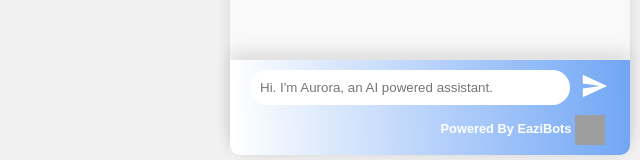
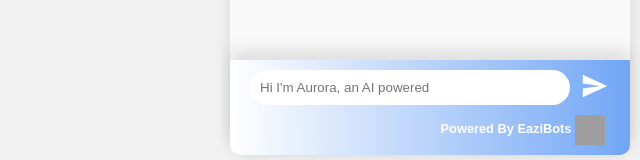
Before and after one commit to bsolomon103/royalmews, a React (Create React App) app: page / in a window 1280 px wide. Both pictures are taken after a click on the button 1230 px from the left and 740 px from the top of the page. Shown: the part 525-685 px from the top of the page, without its empty margins (640-1280 px from the left). Built offline with nearby package versions, Linux system fonts and the light colour scheme; grey boxes are pictures that could not be loaded.

Commit message:
animation fix

```diff
--- a/package.json
+++ b/package.json
@@ -24,6 +24,7 @@
     "react-router-dom": "^6.13.0",
     "react-scripts": "^4.0.3",
     "react-slidy": "^4.3.3",
+    "react-typed": "^1.2.0",
     "web-vitals": "^2.1.4"
   },
   "scripts": {
--- /dev/null
+++ b/src/components/Chatbox/AnimatedPlaceholder.js
@@ -0,0 +1,18 @@
+import Typed from "react-typed";
+
+export default function AnimatedPlaceholder({ placeholderString, children }) {
+
+  return (
+    <Typed
+      strings={[placeholderString]}
+      typeSpeed={100}
+      startDelay={50}
+      backSpeed={50}
+      backDelay={5000}
+      attr="placeholder"
+      loop
+    >
+      {children}
+    </Typed>
+  );
+}
--- a/src/components/Chatbox/chatbox.css
+++ b/src/components/Chatbox/chatbox.css
@@ -139,8 +139,17 @@
     gap: 10px;
 }
 
+.typed_wrapper {
+    flex: 1;
+}
+
+.typed_wrapper > span {
+    width: 100%;
+    display: inline-block;
+}
+
 .chatbox__send input {
-    flex: 1;
+    width: 100%;
     border: none;
     outline: none;
     padding: 10px 10px;
--- a/src/components/Chatbox/index.js
+++ b/src/components/Chatbox/index.js
@@ -9,6 +9,7 @@ import MyDatePicker from "../DatePicker";
 import ImageCarousel from "../ImageCarousel";
 import Button, { StackHorizontal } from "../Button";
 import { format } from "date-fns";
+import AnimatedPlaceholder from "./AnimatedPlaceholder";
 
 //import ImageUploadForm from '../ImageUpload';
 //import Button from '@material-ui/core/Button';
@@ -29,10 +30,6 @@ function Chatbox({ userName, operatorName }) {
   });
   const [loading, setLoading] = useState(false);
   const [sessionKey, setSessionKey] = useState("");
-  const [prevPlaceholder, setPlaceholder] = useState(
-    "Hi I'm Aurora, an AI powered assistant."
-  );
-  const [userInteracted, setUserInteracted] = useState(false);
   const [availableDates, setAvailableDates] = useState([]);
 
   const toggleChatbox = () => {
@@ -59,7 +56,6 @@ function Chatbox({ userName, operatorName }) {
     if (e.key === "Enter") {
       e.preventDefault();
       handleSendBtn();
-      setUserInteracted(true);
     }
   };
 
@@ -206,8 +202,7 @@ function Chatbox({ userName, operatorName }) {
             value: "",
           };
         });
-      }
-      else {
+      } else {
         setCurrentInputMode(() => {
           return {
             type: "manualInput",
@@ -234,61 +229,6 @@ function Chatbox({ userName, operatorName }) {
     }
     // eslint-disable-next-line react-hooks/exhaustive-deps
   }, [currentInputMode.value, currentInputMode.type]);
-
-  useEffect(() => {
-    if (!userInteracted) {
-      let typingTimer;
-      const placeholderText = "Hi. I'm Aurora, an AI powered assistant.";
-      const typingDelay = 100; // Delay between each character
-      const erasingDelay = 50; // Delay between each character while erasing
-      const pauseDelay = 5000; // Delay before starting erasing
-
-      const typeText = () => {
-        let currentIndex = -1;
-        setPlaceholder("");
-
-        typingTimer = setInterval(() => {
-          setPlaceholder(
-            (prevPlaceholder) => prevPlaceholder + placeholderText[currentIndex]
-          );
-          currentIndex++;
-
-          if (currentIndex === placeholderText.length - 1) {
-            clearInterval(typingTimer);
-            setTimeout(eraseText, pauseDelay);
-          }
-        }, typingDelay);
-        //console.log(placeholder, placeholderText, currentIndex)
-      };
-
-      const eraseText = () => {
-        let currentIndex = placeholderText.length - 1;
-
-        typingTimer = setInterval(() => {
-          setPlaceholder((prevPlaceholder) =>
-            prevPlaceholder.slice(0, currentIndex)
-          );
-          currentIndex--;
-
-          if (currentIndex === placeholderText.length - 1) {
-            clearInterval(typingTimer);
-            setTimeout(typeText, pauseDelay);
-          }
-        }, erasingDelay);
-
-        if (currentIndex === placeholderText.length - 1) {
-          clearInterval(typingTimer);
-          setTimeout(typeText, pauseDelay);
-        }
-      };
-
-      typeText();
-
-      return () => {
-        clearInterval(typingTimer);
-      };
-    }
-  }, [userInteracted]);
 
   return (
     <div className="chatbox">
@@ -422,8 +362,7 @@ function Chatbox({ userName, operatorName }) {
                     />
                   </React.Fragment>
                 );
-              }
-              else if (
+              } else if (
                 msg["role"] === "operator" &&
                 msg["message"].includes("START button below")
               ) {
@@ -492,8 +431,7 @@ function Chatbox({ userName, operatorName }) {
                     />
                   </React.Fragment>
                 );
-              }
-              else if (msg["message"].includes("checkout")) {
+              } else if (msg["message"].includes("checkout")) {
                 return (
                   <React.Fragment key={index}>
                     <CheckoutButton sessionKey={sessionKey} />
@@ -518,14 +456,17 @@ function Chatbox({ userName, operatorName }) {
 
         <div className="chatbox__footer">
           <div className="chatbox__send">
+            <div className="typed_wrapper">
+              <AnimatedPlaceholder placeholderString="Hi I'm Aurora, an AI powered assistant.">
                 <input
                   type="text"
                   value={manualTextInput}
                   onChange={(e) => setManualTextInput(e.target.value)}
                   onKeyDown={handleKeyDown}
-              placeholder={prevPlaceholder}
                   disabled={currentInputMode.type !== "manualInput"}
                 />
+              </AnimatedPlaceholder>
+            </div>
 
             <button className="send__button" onClick={handleSendBtn}>
               <IoMdSend size={30} color="#FFF" />
```
Also changed, not shown: 2 other files (tests, documents, lock files or other folders). Lines whose indentation alone changed are shown as unchanged.
